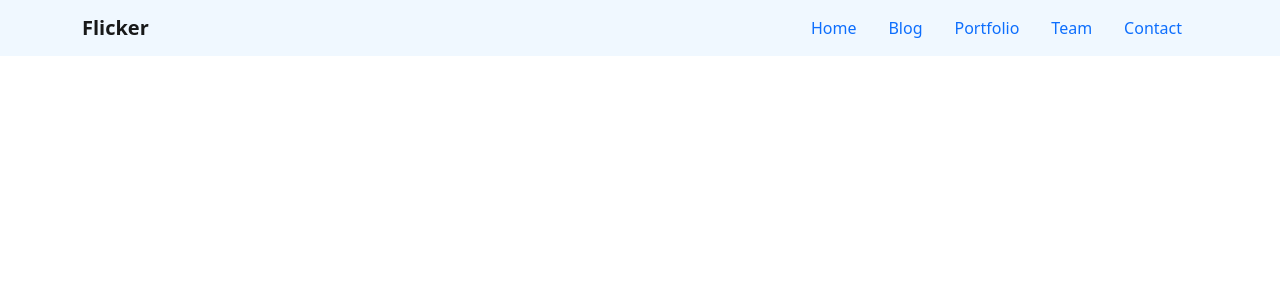
After one commit to Tushar8645/Flicker-Project, a Django app: template flicker/templates/base.html in a window 1280 px wide. The commit adds this page. Shown: the top 300 px of the page. Run offline with Django 3.2, Linux system fonts and the light colour scheme; the template is opened without the code that fills it, so the values that code supplies are empty.

Commit message:
'Update'

```diff
--- a/flicker/flicker/settings.py
+++ b/flicker/flicker/settings.py
@@ -127,3 +127,4 @@ USE_TZ = True
 # https://docs.djangoproject.com/en/3.1/howto/static-files/
 
 STATIC_URL = '/static/'
+STATICFILES_DIRS = (os.path.join(BASE_DIR, 'static'),)
--- /dev/null
+++ b/flicker/static/css/style.css
@@ -0,0 +1,3 @@
+li {
+  color: black;
+}
--- /dev/null
+++ b/flicker/templates/base.html
@@ -0,0 +1,58 @@
+{% load static %}
+
+<!DOCTYPE html>
+<html lang="en">
+
+<head>
+    <meta charset="UTF-8">
+    <meta name="viewport" content="width=device-width, initial-scale=1.0">
+    <title>Flicker</title>
+
+    <link rel="stylesheet" href="{% static 'css/style.css' %}">
+
+    <link href="https://cdn.jsdelivr.net/npm/bootstrap@5.0.0-beta1/dist/css/bootstrap.min.css" rel="stylesheet"
+        integrity="sha384-giJF6kkoqNQ00vy+HMDP7azOuL0xtbfIcaT9wjKHr8RbDVddVHyTfAAsrekwKmP1" crossorigin="anonymous">
+</head>
+
+<body>
+    <nav class="navbar navbar-light" style="background-color: aliceblue;">
+        <div class="container">
+            <a class="navbar-brand" href="#"><strong>Flicker</strong></a>
+
+            <ul class="nav">
+                <li class="nav-item">
+                    <a class="nav-link" href="#">Home</a>
+                </li>
+
+                <li class="nav-item">
+                    <a class="nav-link" href="#">Blog</a>
+                </li>
+
+                <li class="nav-item">
+                    <a class="nav-link" href="#">Portfolio</a>
+                </li>
+
+                <li class="nav-item">
+                    <a class="nav-link" href="#">Team</a>
+                </li>
+
+                <li class="nav-item">
+                    <a class="nav-link" href="#">Contact</a>
+                </li>
+            </ul>
+        </div>
+    </nav>
+
+
+    {% block content %}
+
+    {% endblock content %}
+
+
+
+    <script src="https://cdn.jsdelivr.net/npm/bootstrap@5.0.0-beta1/dist/js/bootstrap.bundle.min.js"
+        integrity="sha384-ygbV9kiqUc6oa4msXn9868pTtWMgiQaeYH7/t7LECLbyPA2x65Kgf80OJFdroafW"
+        crossorigin="anonymous"></script>
+</body>
+
+</html>
```
Also changed, not shown: flicker/templates/homepage/index.html (+3 -12 lines), flicker/db.sqlite3 (deleted).
